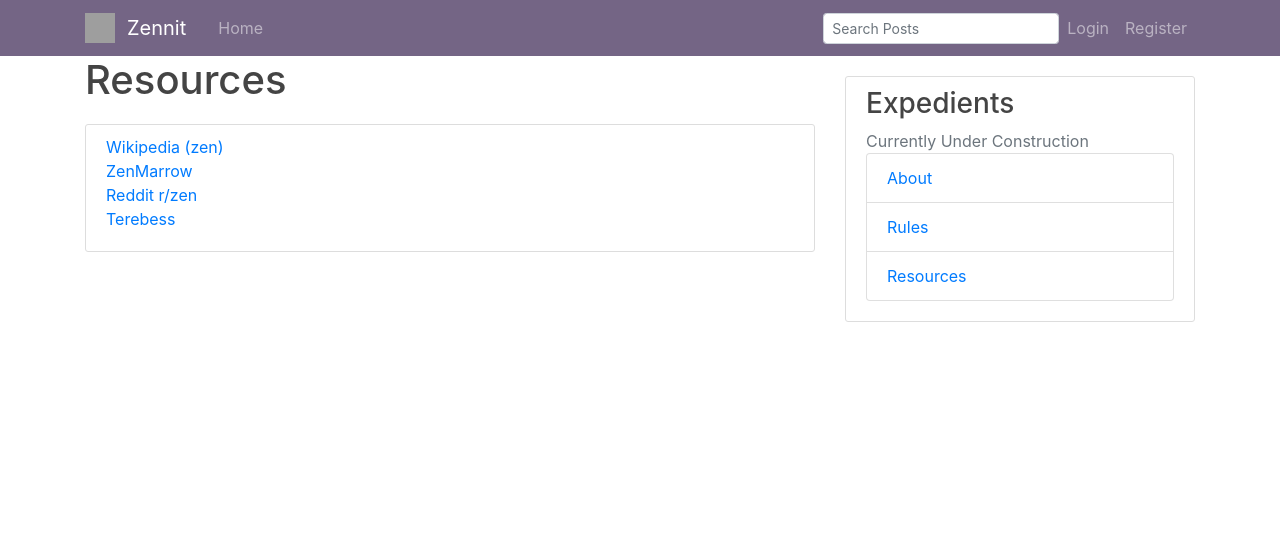
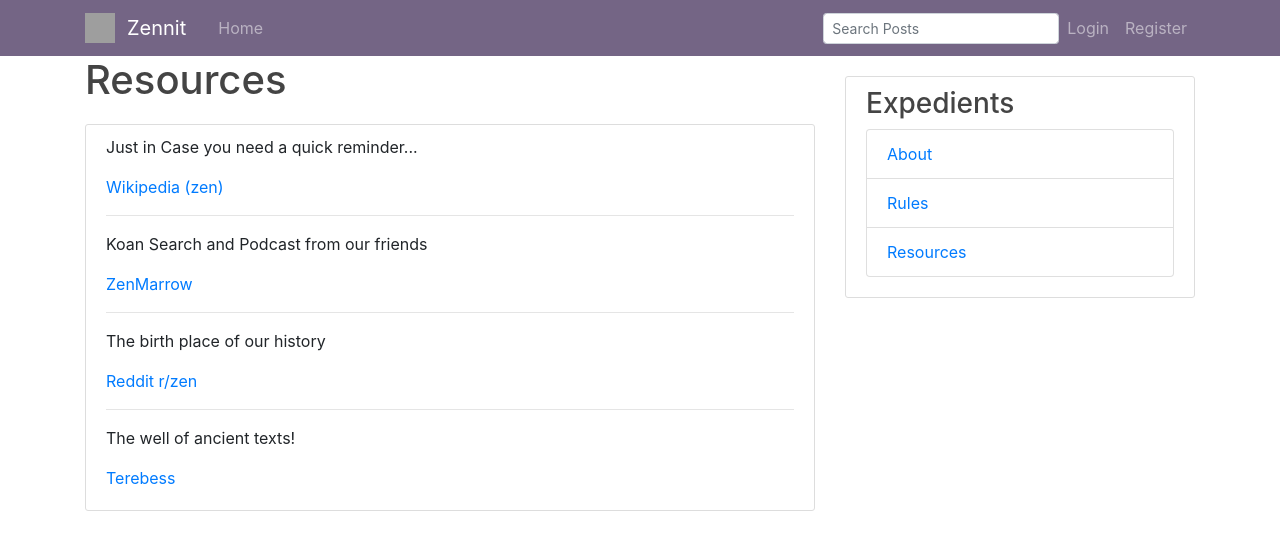
Before and after one commit to royalsaltmerchant/zennit, a React (Create React App) app in the folder frontend/: page /resources in a window 1280 px wide. Shown: the top 550 px of the page. Built offline with nearby package versions, Linux system fonts and the light colour scheme; grey boxes are pictures that could not be loaded.

Commit message:
update sidebar

```diff
--- a/frontend/src/components/resources.js
+++ b/frontend/src/components/resources.js
@@ -7,12 +7,16 @@ export default class Resources extends Component {
       <div>
         <h1>Resources</h1>
         <div className="content-section">
+          <p>Just in Case you need a quick reminder...</p>
           <a href="https://en.wikipedia.org/wiki/Zen">Wikipedia (zen)</a>
-          <br />
+          <hr />
+          <p>Koan Search and Podcast from our friends</p>
           <a href="https://zenmarrow.com/">ZenMarrow</a>
-          <br />
+          <hr />
+          <p>The birth place of our history</p>
           <a href="https://www.reddit.com/r/zen/">Reddit r/zen</a>
-          <br />
+          <hr />
+          <p>The well of ancient texts!</p>
           <a href="https://terebess.hu/zen/index.html">Terebess</a>
         </div>
       </div>
--- a/frontend/src/components/sidebar.js
+++ b/frontend/src/components/sidebar.js
@@ -16,7 +16,7 @@ export default class Sidebar extends Component {
       <div className="col-md-4">
         <div className="content-section">
           <h3>Expedients</h3>
-          <div className='text-muted'>Currently Under Construction
+          <div className='text-muted'>
             <ListGroup>
               <ListGroup.Item>
                 <Link to="/about">About</Link>
```
Also changed, not shown: 11 other files (tests, documents, lock files or other folders).
